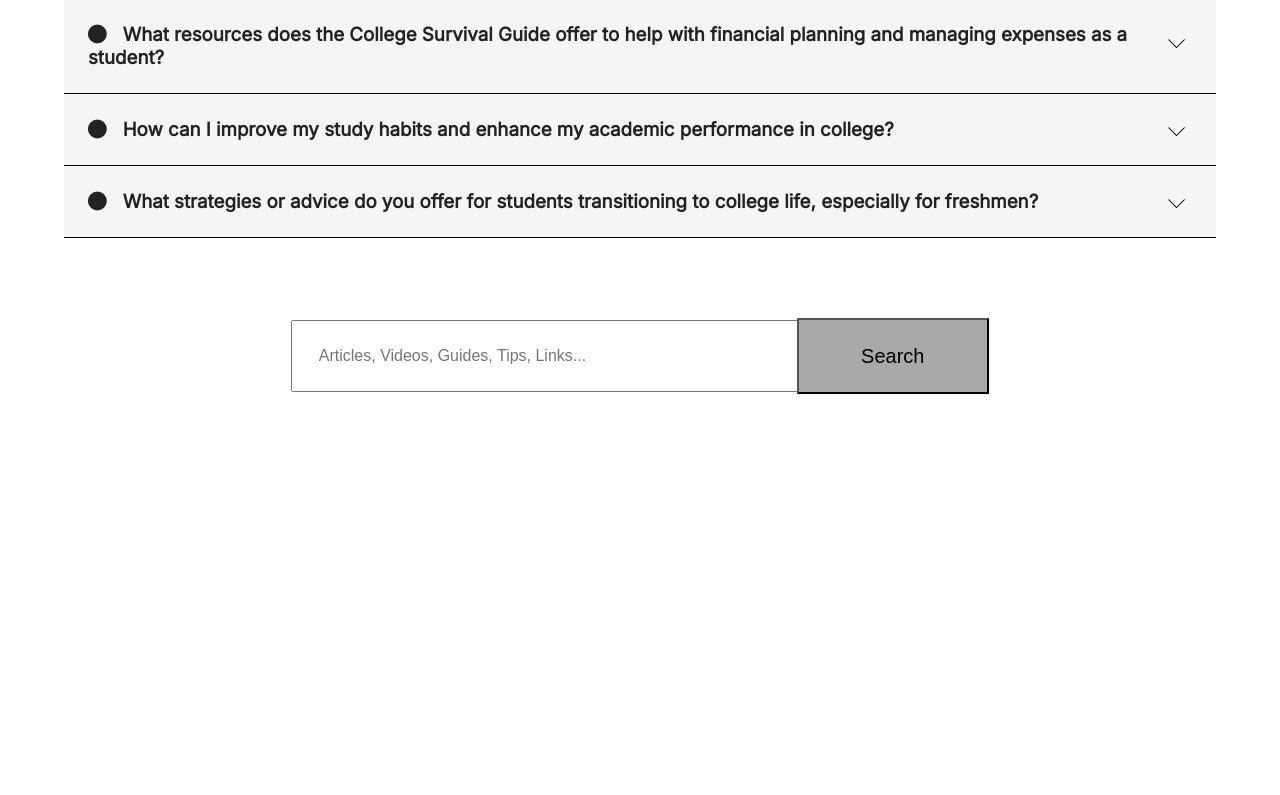
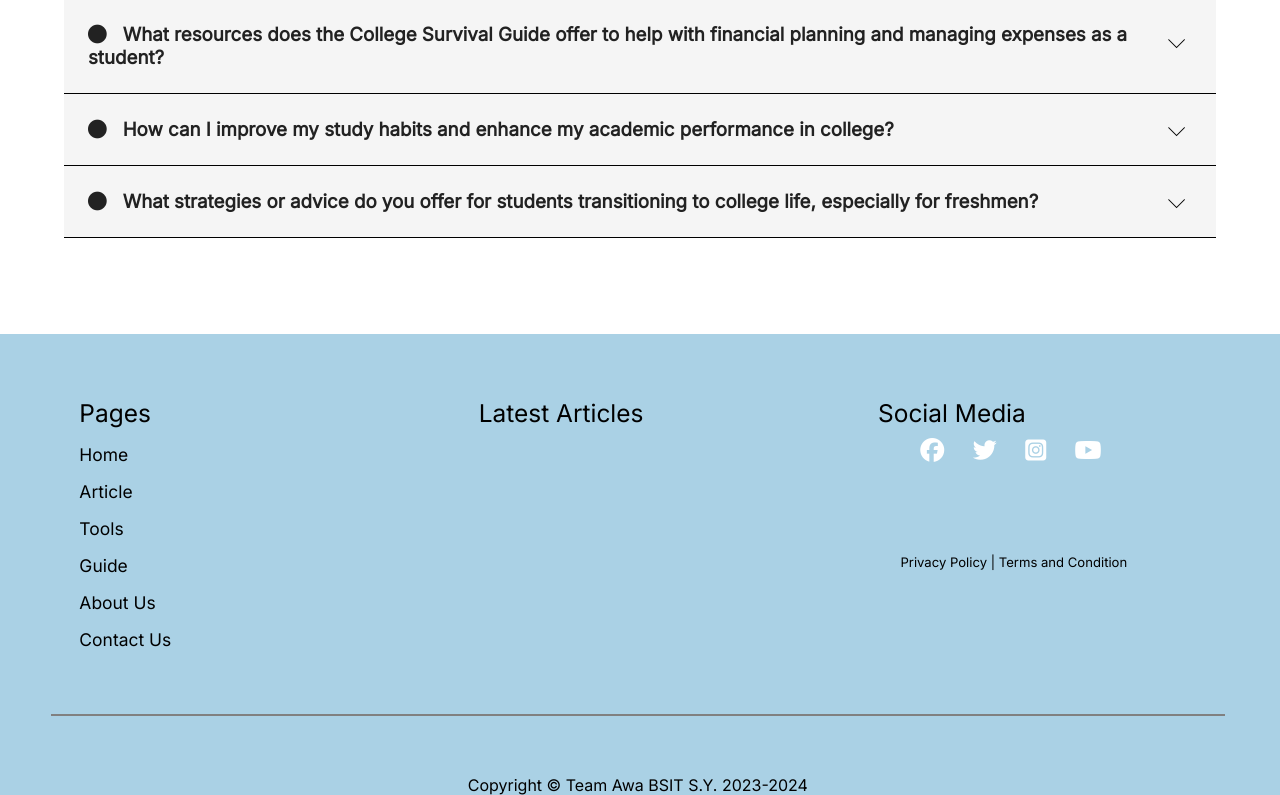
Before and after one commit to Stphnprz09/CollegeSurvivalGuide, a PHP site: page /html/contactus.html in a window 1280 px wide. Shown: the part 3007-3802 px from the top of the page. Before the commit the page ends 3401 px from the top, so only its background shows below. Run offline with PHP 8.4, Linux system fonts and the light colour scheme; some libraries are stand-ins or nearby versions.

Commit message:
adjust contact us & inject google custom search

```diff
--- a/css/contactus.css
+++ b/css/contactus.css
@@ -202,12 +202,16 @@
 
 /* search css */
 .bottom-search-box {
-    position: relative;
+    width: calc(100%/12*11);
+    padding: 3rem;
+    margin-left: 3.5rem;
+    /* position: relative;
     width: calc(100%/12*12);
     top: 10%;
     display: flex;
     align-items: center;
     justify-content: center;
+    margin-bottom: 10rem; */
 }
 
 .bottom-search-box input {
--- a/html/contactus.html
+++ b/html/contactus.html
@@ -5,6 +5,7 @@
     <meta name="viewport" content="width=device-width, initial-scale=1.0">
     <link rel="stylesheet" href="../css/contactus.css">
     <link rel="stylesheet" href="../css/header.css">
+    <link rel="stylesheet" href="../css/footer.css">
     <link rel="shortcut icon" href="../Images/logo1.png" type="image/x-icon">
     <link rel="stylesheet" href="https://cdnjs.cloudflare.com/ajax/libs/font-awesome/6.5.1/css/all.min.css"
         integrity="sha512-DTOQO9RWCH3ppGqcWaEA1BIZOC6xxalwEsw9c2QQeAIftl+Vegovlnee1c9QX4TctnWMn13TZye+giMm8e2LwA=="
@@ -22,7 +23,7 @@
             </label>
             <label class="logo">CSGuide</label>
             <ul>
-                <li><a class="active" href="#">Home</a></li>
+                <li><a href="home.html">Home</a></li>
                 <li><a href="article.html">Article</a></li>
                 <li><a href="guide.html">Guide</a></li>
                 <li><a href="contactus.html">Contact Us</a></li>
@@ -172,11 +173,60 @@
 
         <!-- search box -->
         <div class="bottom-search-box">
+            <div class="gcse-search"></div>
+        </div>
+        <!-- <div class="bottom-search-box" id="searchBox">
             <input type="text" name="search" placeholder="Articles, Videos, Guides, Tips, Links...">
-            <button class="button">Search</button>
-        </div>
+            <button type="submit" class="button" onclick="search()">Search</button>
+        </div> -->
+
+        <footer>
+            <div class="footer-section">
+                <div class="row">
+
+                    <!--PAGES TAB-->
+                    <div class="section">
+                        <span class="section-label">Pages</span>
+                        <div class="pages-link">
+                            <a href="#">Home</a>
+                            <a href="#">Article</a>
+                            <a href="#">Tools</a>
+                            <a href="#">Guide</a>
+                            <a href="#">About Us</a>
+                            <a href="#">Contact Us</a>
+                        </div>
+                    </div>
+
+                    <!--LATEST ARTICLE TAB-->
+                    <div class="section">
+                        <span class="section-label">Latest Articles</span>
+                    </div>
+
+                    <!--SOCIAL MEDIAS TAB-->
+                    <div class="section">
+                        <span class="section-label">Social Media</span>
+                        <div class="socmed-icons">
+                            <a href=""><i class="fa-brands fa-facebook"></i>
+                                <a href=""><i class="fa-brands fa-twitter"></i>
+                                    <a href=""><i class="fa-brands fa-square-instagram"></i>
+                                        <a href=""><i class="fa-brands fa-youtube"></i></a>
+                        </div>
+
+                        <span class="policy-terms">
+                            <a href="">Privacy Policy | Terms and Condition</a>
+                        </span>
+                    </div>
+
+                </div>
+            </div>
+
+            <!--COPYRIGHT-->
+            <div class="copy-container">
+                <div class="copyright-text">Copyright &copy; Team Awa BSIT S.Y. 2023-2024</div>
+            </div>
+        </footer>
     </div>
 </body>
-
+<script async src="https://cse.google.com/cse.js?cx=d597762f041394829"></script>
 <script src="../js/contactus.js"></script>
 </html>
```
